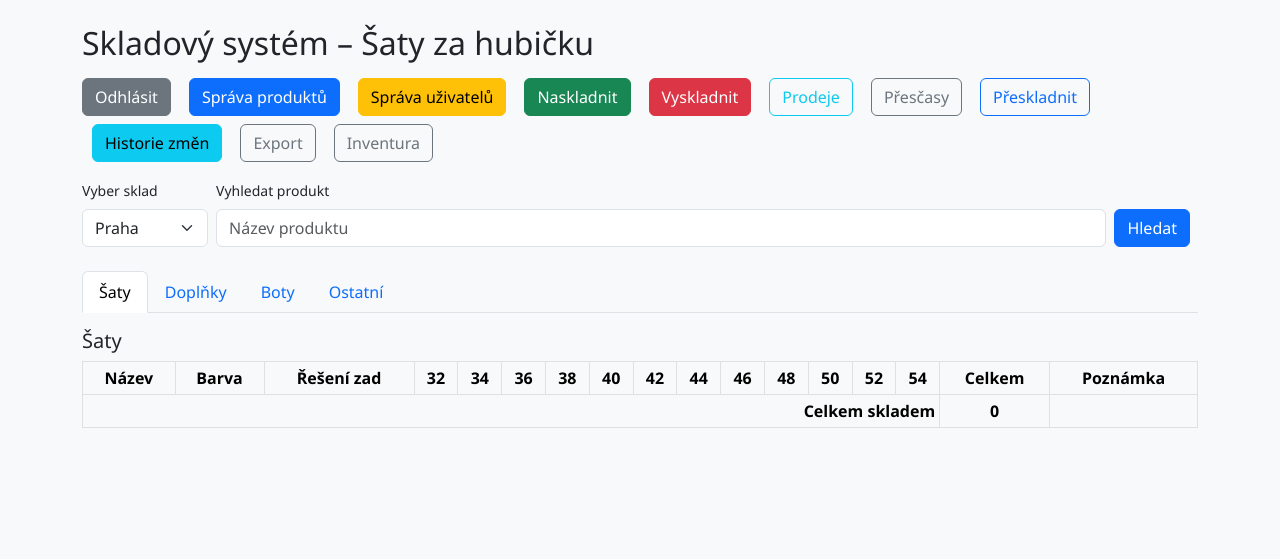
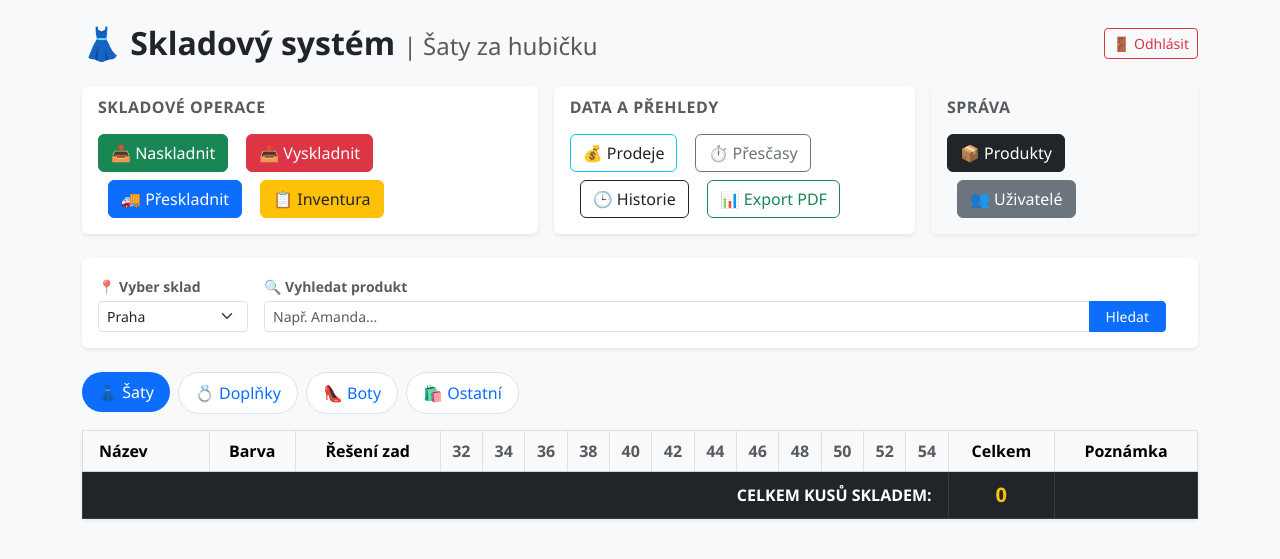
Before and after one commit to PetrHorak01/skladovy-system, a Flask app: page /dashboard in a window 1280 px wide. Shown: the top 559 px of the page. Run offline with Flask 3, Linux system fonts and the light colour scheme; the visitor is signed in with stand-in values (Sample User, id 1); data that the repository does not hold is empty.

Commit message:
fix: odemčeno UI pro roli Max (produkty a výběr skladů)

```diff
--- a/templates/dashboard.html
+++ b/templates/dashboard.html
@@ -1,281 +1,352 @@
+{# templates/dashboard.html #}
 {% extends "base.html" %}
 {% block content %}
-<h2 class="mb-3">Skladový systém – Šaty za hubičku</h2>
 
-{# ===== tlačítka nad dashboardem ===== #}
-<div class="d-flex flex-wrap gap-2 mb-3">
-  <a href="{{ url_for('logout') }}" class="btn btn-secondary flex-shrink-0">Odhlásit</a>
-  {% if current_user.role == 'admin' %}
-    <a href="{{ url_for('produkty') }}" class="btn btn-primary">Správa produktů</a>
-    <a href="{{ url_for('uzivatele') }}" class="btn btn-warning">Správa uživatelů</a>
-  {% endif %}
-  {% if selected_sklad != 'Celkem' or current_user.role == 'admin' %}
-    <a href="{{ url_for('naskladnit', kategorie='saty') }}" class="btn btn-success">Naskladnit</a>
-    <a href="{{ url_for('vyskladnit', kategorie='saty') }}" class="btn btn-danger">Vyskladnit</a>
-    <a href="{{ url_for('prodeje') }}" class="btn btn-outline-info">Prodeje</a>
-    <a href="{{ url_for('prescasy') }}" class="btn btn-outline-secondary">Přesčasy</a>
-    {% if current_user.role == 'admin' or current_user.sklad == 'Pardubice' %}
-      <a href="{{ url_for('preskladnit') }}" class="btn btn-outline-primary">Přeskladnit</a>
+<div class="d-flex justify-content-between align-items-center mb-4 mt-2">
+  <h2 class="mb-0 fw-bold text-dark">👗 Skladový systém <span class="text-muted fs-4 fw-normal">| Šaty za hubičku</span></h2>
+  <a href="{{ url_for('logout') }}" class="btn btn-outline-danger btn-sm">🚪 Odhlásit</a>
+</div>
+
+{# ===== OVLÁDACÍ PANEL (Seskupená tlačítka) ===== #}
+<div class="row g-3 mb-4">
+
+  {# 1. Skladové operace #}
+  {% if selected_sklad != 'Celkem' or current_user.role in ['admin', 'Max'] %}
+  <div class="col-md-12 col-lg-5">
+    <div class="card shadow-sm border-0 h-100">
+      <div class="card-body">
+        <h6 class="card-subtitle text-muted mb-3 text-uppercase fw-bold" style="letter-spacing: 0.5px;">Skladové operace</h6>
+        <div class="d-flex flex-wrap gap-2">
+          <a href="{{ url_for('naskladnit', kategorie='saty') }}" class="btn btn-success">📥 Naskladnit</a>
+          <a href="{{ url_for('vyskladnit', kategorie='saty') }}" class="btn btn-danger">📤 Vyskladnit</a>
+
+          {% if current_user.role in ['admin', 'Max'] or current_user.sklad == 'Pardubice' %}
+            <a href="{{ url_for('preskladnit') }}" class="btn btn-primary">🚚 Přeskladnit</a>
           {% elif transfers_na_ceste %}
-      <a href="{{ url_for('preskladneni_seznam') }}" class="btn btn-outline-primary">
-        Přeskladnit ({{ transfers_na_ceste }})
+            <a href="{{ url_for('preskladneni_seznam') }}" class="btn btn-primary position-relative">
+              🚚 Přeskladnit
+              <span class="position-absolute top-0 start-100 translate-middle badge rounded-pill bg-danger">
+                {{ transfers_na_ceste }}
+              </span>
             </a>
           {% endif %}
-    <a href="{{ url_for('historie') }}" class="btn btn-info">Historie změn</a>
-    <a href="{{ url_for('export_inventory', sklad=selected_sklad) }}" class="btn btn-outline-secondary">Export</a>
-    <a href="{{ url_for('inventura') }}" class="btn btn-outline-secondary">Inventura</a>
+
+          <a href="{{ url_for('inventura') }}" class="btn btn-warning text-dark fw-medium">📋 Inventura</a>
+        </div>
+      </div>
+    </div>
+  </div>
+  {% endif %}
+
+  {# 2. Přehledy a exporty #}
+  <div class="col-md-12 {% if current_user.role in ['admin', 'Max'] %}col-lg-4{% else %}col-lg-7{% endif %}">
+    <div class="card shadow-sm border-0 h-100">
+      <div class="card-body">
+        <h6 class="card-subtitle text-muted mb-3 text-uppercase fw-bold" style="letter-spacing: 0.5px;">Data a přehledy</h6>
+        <div class="d-flex flex-wrap gap-2">
+          <a href="{{ url_for('prodeje') }}" class="btn btn-outline-info text-dark">💰 Prodeje</a>
+          <a href="{{ url_for('prescasy') }}" class="btn btn-outline-secondary">⏱️ Přesčasy</a>
+          <a href="{{ url_for('historie') }}" class="btn btn-outline-dark">🕒 Historie</a>
+          <a href="{{ url_for('export_inventory', sklad=selected_sklad) }}" class="btn btn-outline-success">📊 Export PDF</a>
+        </div>
+      </div>
+    </div>
+  </div>
+
+  {# 3. Správa systému (Pouze Admin a Max) #}
+  {% if current_user.role in ['admin', 'Max'] %}
+  <div class="col-md-12 col-lg-3">
+    <div class="card shadow-sm border-0 bg-light h-100">
+      <div class="card-body">
+        <h6 class="card-subtitle text-muted mb-3 text-uppercase fw-bold" style="letter-spacing: 0.5px;">Správa</h6>
+        <div class="d-flex flex-wrap gap-2">
+          <a href="{{ url_for('produkty') }}" class="btn btn-dark">📦 Produkty</a>
+          {% if current_user.role == 'admin' %}
+            <a href="{{ url_for('uzivatele') }}" class="btn btn-secondary">👥 Uživatelé</a>
+          {% endif %}
+        </div>
+      </div>
+    </div>
+  </div>
   {% endif %}
 </div>
 
-{# ===== filtr a vyhledávání ===== #}
-<form method="get" class="row gx-2 gy-2 align-items-end mb-4">
-  <div class="col-auto">
-    <label for="sklad" class="form-label small">Vyber sklad</label>
-    <select name="sklad" id="sklad" class="form-select" onchange="this.form.submit()">
+{# ===== FILTR A VYHLEDÁVÁNÍ ===== #}
+<div class="card shadow-sm border-0 mb-4 bg-white">
+  <div class="card-body p-3">
+    <form method="get" class="row gx-3 gy-2 align-items-end">
+      <div class="col-12 col-sm-auto">
+        <label for="sklad" class="form-label small text-muted fw-bold mb-1">📍 Vyber sklad</label>
+        <select name="sklad" id="sklad" class="form-select form-select-sm shadow-none" onchange="this.form.submit()" style="min-width: 150px;">
           {% for s in sklady %}
             <option value="{{ s }}" {% if s == selected_sklad %}selected{% endif %}>{{ s }}</option>
           {% endfor %}
         </select>
       </div>
-  <div class="col">
-    <label for="hledat" class="form-label small">Vyhledat produkt</label>
-    <input type="text" name="hledat" id="hledat" class="form-control"
-           placeholder="Název produktu" value="{{ hledat }}">
+      <div class="col-12 col-sm">
+        <label for="hledat" class="form-label small text-muted fw-bold mb-1">🔍 Vyhledat produkt</label>
+        <div class="input-group input-group-sm">
+          <input type="text" name="hledat" id="hledat" class="form-control shadow-none" placeholder="Např. Amanda..." value="{{ hledat }}">
+          <button type="submit" class="btn btn-primary px-3">Hledat</button>
         </div>
-  <div class="col-auto">
-    <button type="submit" class="btn btn-primary">Hledat</button>
       </div>
     </form>
+  </div>
+</div>
 
-{# ===== záložky ===== #}
-<ul class="nav nav-tabs mb-3" id="tabMenu">
-  <li class="nav-item"><a class="nav-link {% if active_tab=='saty' %}active{% endif %}" data-bs-toggle="tab" href="#saty">Šaty</a></li>
-  <li class="nav-item"><a class="nav-link {% if active_tab=='doplnky' %}active{% endif %}" data-bs-toggle="tab" href="#doplnky">Doplňky</a></li>
-  <li class="nav-item"><a class="nav-link {% if active_tab=='boty' %}active{% endif %}" data-bs-toggle="tab" href="#boty">Boty</a></li>
-  <li class="nav-item"><a class="nav-link {% if active_tab=='ostatni' %}active{% endif %}" data-bs-toggle="tab" href="#ostatni">Ostatní</a></li>
+{# ===== ZÁLOŽKY (Tabs) ===== #}
+<ul class="nav nav-pills mb-3 gap-2" id="tabMenu">
+  <li class="nav-item">
+    <a class="nav-link rounded-pill {% if active_tab=='saty' %}active{% else %}bg-white border{% endif %}" data-bs-toggle="tab" href="#saty">👗 Šaty</a>
+  </li>
+  <li class="nav-item">
+    <a class="nav-link rounded-pill {% if active_tab=='doplnky' %}active{% else %}bg-white border{% endif %}" data-bs-toggle="tab" href="#doplnky">💍 Doplňky</a>
+  </li>
+  <li class="nav-item">
+    <a class="nav-link rounded-pill {% if active_tab=='boty' %}active{% else %}bg-white border{% endif %}" data-bs-toggle="tab" href="#boty">👠 Boty</a>
+  </li>
+  <li class="nav-item">
+    <a class="nav-link rounded-pill {% if active_tab=='ostatni' %}active{% else %}bg-white border{% endif %}" data-bs-toggle="tab" href="#ostatni">🛍️ Ostatní</a>
+  </li>
 </ul>
 
 <div class="tab-content">
 
   {# --- ŠATY --- #}
   <div class="tab-pane fade {% if active_tab=='saty' %}show active{% endif %}" id="saty">
-    <h4 class="h5">Šaty</h4>
-    <div class="table-responsive mb-4" style="max-height: 70vh; overflow-y: auto;">
-      <table class="table table-bordered table-sm text-center align-middle mb-0">
-        <thead class="table-light sticky-top">
+    <div class="card shadow-sm border-0">
+      <div class="card-body p-0">
+        <div class="table-responsive" style="max-height: 70vh; overflow-y: auto;">
+          <table class="table table-hover table-bordered table-sm text-center align-middle mb-0 m-0">
+            <thead class="table-light sticky-top shadow-sm">
               <tr>
-            <th>Název</th><th>Barva</th><th>Řešení zad</th>
-            {% for v in velikosti_saty %}<th>{{ v }}</th>{% endfor %}
-            <th>Celkem</th>
-            <th>Poznámka</th>
+                <th class="py-2 text-start px-3">Název</th><th class="py-2">Barva</th><th class="py-2">Řešení zad</th>
+                {% for v in velikosti_saty %}<th class="py-2 text-muted">{{ v }}</th>{% endfor %}
+                <th class="py-2 bg-light">Celkem</th>
+                <th class="py-2">Poznámka</th>
               </tr>
             </thead>
             <tbody>
               {% for p in tabulka_saty %}
                 <tr>
-              <td>{{ p.name }}</td>
+                  <td class="text-start px-3 fw-medium">{{ p.name }}</td>
                   <td>{{ p.color or '-' }}</td>
-              <td>{{ p.back_solution or '-' }}</td>
+                  <td><small class="text-muted">{{ p.back_solution or '-' }}</small></td>
                   {% for v in velikosti_saty %}
                     {% set count = p.sizes.get(v) %}
-                <td
-                  {% if count == 1 %}class="bg-success-subtle"
-                  {% elif count and count > 1 %}class="bg-success"{% endif %}>
+                    <td class="{% if count == 1 %}bg-success-subtle fw-bold{% elif count and count > 1 %}bg-success text-white fw-bold{% endif %}">
                       {{ count or '' }}
                     </td>
                   {% endfor %}
-              <td class="fw-bold">{{ p.sizes.values() | sum }}</td>
+                  <td class="bg-light">
+                    <span class="badge {% if p.sizes.values()|sum > 0 %}bg-primary{% else %}bg-secondary text-opacity-50{% endif %} rounded-pill fs-6">
+                      {{ p.sizes.values() | sum }}
+                    </span>
+                  </td>
                   <td>
                     {% set key = (p.id, None, selected_sklad) %}
                     {% if key in stocks and stocks[key].note %}
-                  <button type="button" class="btn btn-sm btn-outline-primary"
+                      <button type="button" class="btn btn-sm btn-outline-primary rounded-pill px-3"
                               data-bs-toggle="modal" data-bs-target="#noteModal{{ p.id }}_none"
                               data-tab="saty">📝 Upravit</button>
                     {% else %}
-                  <button type="button" class="btn btn-sm btn-outline-secondary"
+                      <button type="button" class="btn btn-sm btn-light border rounded-pill text-muted px-3"
                               data-bs-toggle="modal" data-bs-target="#noteModal{{ p.id }}_none"
-                          data-tab="saty">Přidat</button>
+                              data-tab="saty">+ Přidat</button>
                     {% endif %}
                   </td>
                 </tr>
               {% endfor %}
             </tbody>
-        <tfoot>
-            <tr class="table-light fw-bold">
-                <td colspan="{{ 3 + velikosti_saty|length }}" class="text-end">Celkem skladem</td>
-                <td>{{ saty_grand_total }}</td>
+            <tfoot class="sticky-bottom">
+                <tr class="table-dark fw-bold">
+                    <td colspan="{{ 3 + velikosti_saty|length }}" class="text-end py-2 px-3">CELKEM KUSŮ SKLADEM:</td>
+                    <td class="py-2 fs-5 text-warning">{{ saty_grand_total }}</td>
                     <td></td>
                 </tr>
             </tfoot>
           </table>
         </div>
       </div>
+    </div>
+  </div>
 
   {# --- DOPLŇKY --- #}
   <div class="tab-pane fade {% if active_tab=='doplnky' %}show active{% endif %}" id="doplnky">
-    <h4 class="h5">Doplňky</h4>
-    <div class="table-responsive mb-4" style="max-height: 70vh; overflow-y: auto;">
-      <table class="table table-bordered table-sm text-center align-middle mb-0">
-        <thead class="table-light sticky-top">
-          <tr><th>Název</th><th>Barva</th><th>Množství</th><th>Poznámka</th></tr>
+    <div class="card shadow-sm border-0">
+      <div class="card-body p-0">
+        <div class="table-responsive" style="max-height: 70vh; overflow-y: auto;">
+          <table class="table table-hover table-bordered table-sm text-center align-middle mb-0">
+            <thead class="table-light sticky-top shadow-sm">
+              <tr><th class="py-2 text-start px-3">Název</th><th class="py-2">Barva</th><th class="py-2 bg-light">Množství</th><th class="py-2">Poznámka</th></tr>
             </thead>
             <tbody>
               {% for p in tabulka_doplnky %}
                 <tr>
-              <td>{{ p.name }}</td>
+                  <td class="text-start px-3 fw-medium">{{ p.name }}</td>
                   <td>{{ p.color or '-' }}</td>
                   {% set count = p.sizes.get(0) %}
-              <td
-                {% if count == 1 %}class="bg-success-subtle"
-                {% elif count and count > 1 %}class="bg-success"{% endif %}>
-                {{ count or '' }}
+                  <td class="bg-light">
+                     <span class="badge {% if count and count > 0 %}bg-primary{% else %}bg-secondary text-opacity-50{% endif %} rounded-pill fs-6">
+                      {{ count or '0' }}
+                    </span>
                   </td>
                   <td>
                     {% set key = (p.id, None, selected_sklad) %}
                     {% if key in stocks and stocks[key].note %}
-                  <button type="button" class="btn btn-sm btn-outline-primary"
+                      <button type="button" class="btn btn-sm btn-outline-primary rounded-pill px-3"
                               data-bs-toggle="modal" data-bs-target="#noteModal{{ p.id }}_none"
                               data-tab="doplnky">📝 Upravit</button>
                     {% else %}
-                  <button type="button" class="btn btn-sm btn-outline-secondary"
+                      <button type="button" class="btn btn-sm btn-light border rounded-pill text-muted px-3"
                               data-bs-toggle="modal" data-bs-target="#noteModal{{ p.id }}_none"
-                          data-tab="doplnky">Přidat</button>
+                              data-tab="doplnky">+ Přidat</button>
                     {% endif %}
                   </td>
                 </tr>
               {% endfor %}
             </tbody>
-        <tfoot>
-            <tr class="table-light fw-bold">
-                <td colspan="2" class="text-end">Celkem skladem</td>
-                <td>{{ doplnky_grand_total }}</td>
+            <tfoot class="sticky-bottom">
+                <tr class="table-dark fw-bold">
+                    <td colspan="2" class="text-end py-2 px-3">CELKEM KUSŮ SKLADEM:</td>
+                    <td class="py-2 fs-5 text-warning">{{ doplnky_grand_total }}</td>
                     <td></td>
                 </tr>
             </tfoot>
           </table>
         </div>
       </div>
+    </div>
+  </div>
 
   {# --- BOTY --- #}
   <div class="tab-pane fade {% if active_tab=='boty' %}show active{% endif %}" id="boty">
-    <h4 class="h5">Boty</h4>
-    <div class="table-responsive mb-4" style="max-height: 70vh; overflow-y: auto;">
-      <table class="table table-bordered table-sm text-center align-middle mb-0">
-        <thead class="table-light sticky-top">
+    <div class="card shadow-sm border-0">
+      <div class="card-body p-0">
+        <div class="table-responsive" style="max-height: 70vh; overflow-y: auto;">
+          <table class="table table-hover table-bordered table-sm text-center align-middle mb-0">
+            <thead class="table-light sticky-top shadow-sm">
               <tr>
-            <th>Název</th>
-            {% for v in velikosti_boty %}<th>{{ v }}</th>{% endfor %}
-            <th>Celkem</th>
-            <th>Poznámka</th>
+                <th class="py-2 text-start px-3">Název</th>
+                {% for v in velikosti_boty %}<th class="py-2 text-muted">{{ v }}</th>{% endfor %}
+                <th class="py-2 bg-light">Celkem</th>
+                <th class="py-2">Poznámka</th>
               </tr>
             </thead>
             <tbody>
               {% for p in tabulka_boty %}
                 <tr>
-              <td>{{ p.name }}</td>
+                  <td class="text-start px-3 fw-medium">{{ p.name }}</td>
                   {% for v in velikosti_boty %}
                     {% set count = p.sizes.get(v) %}
-                <td
-                  {% if count == 1 %}class="bg-success-subtle"
-                  {% elif count and count > 1 %}class="bg-success"{% endif %}>
+                    <td class="{% if count == 1 %}bg-success-subtle fw-bold{% elif count and count > 1 %}bg-success text-white fw-bold{% endif %}">
                       {{ count or '' }}
                     </td>
                   {% endfor %}
-              <td class="fw-bold">{{ p.sizes.values() | sum }}</td>
+                  <td class="bg-light">
+                    <span class="badge {% if p.sizes.values()|sum > 0 %}bg-primary{% else %}bg-secondary text-opacity-50{% endif %} rounded-pill fs-6">
+                      {{ p.sizes.values() | sum }}
+                    </span>
+                  </td>
                   <td>
                     {% set key = (p.id, None, selected_sklad) %}
                     {% if key in stocks and stocks[key].note %}
-                  <button type="button" class="btn btn-sm btn-outline-primary"
+                      <button type="button" class="btn btn-sm btn-outline-primary rounded-pill px-3"
                               data-bs-toggle="modal" data-bs-target="#noteModal{{ p.id }}_none"
                               data-tab="boty">📝 Upravit</button>
                     {% else %}
-                  <button type="button" class="btn btn-sm btn-outline-secondary"
+                      <button type="button" class="btn btn-sm btn-light border rounded-pill text-muted px-3"
                               data-bs-toggle="modal" data-bs-target="#noteModal{{ p.id }}_none"
-                          data-tab="boty">Přidat</button>
+                              data-tab="boty">+ Přidat</button>
                     {% endif %}
                   </td>
                 </tr>
               {% endfor %}
             </tbody>
-        <tfoot>
-            <tr class="table-light fw-bold">
-                <td colspan="{{ 1 + velikosti_boty|length }}" class="text-end">Celkem skladem</td>
-                <td>{{ boty_grand_total }}</td>
+            <tfoot class="sticky-bottom">
+                <tr class="table-dark fw-bold">
+                    <td colspan="{{ 1 + velikosti_boty|length }}" class="text-end py-2 px-3">CELKEM KUSŮ SKLADEM:</td>
+                    <td class="py-2 fs-5 text-warning">{{ boty_grand_total }}</td>
                     <td></td>
                 </tr>
             </tfoot>
           </table>
         </div>
       </div>
+    </div>
+  </div>
 
   {# --- OSTATNÍ --- #}
   <div class="tab-pane fade {% if active_tab=='ostatni' %}show active{% endif %}" id="ostatni">
-    <h4 class="h5">Ostatní</h4>
-    <div class="table-responsive mb-4" style="max-height: 70vh; overflow-y: auto;">
-      <table class="table table-bordered table-sm text-center align-middle mb-0">
-        <thead class="table-light sticky-top">
-          <tr><th>Název</th><th>Množství</th><th>Poznámka</th></tr>
+    <div class="card shadow-sm border-0">
+      <div class="card-body p-0">
+        <div class="table-responsive" style="max-height: 70vh; overflow-y: auto;">
+          <table class="table table-hover table-bordered table-sm text-center align-middle mb-0">
+            <thead class="table-light sticky-top shadow-sm">
+              <tr><th class="py-2 text-start px-3">Název</th><th class="py-2 bg-light">Množství</th><th class="py-2">Poznámka</th></tr>
             </thead>
             <tbody>
               {% for p in tabulka_ostatni %}
                 <tr>
-              <td>{{ p.name }}</td>
+                  <td class="text-start px-3 fw-medium">{{ p.name }}</td>
                   {% set count = p.sizes.get(0) %}
-              <td
-                {% if count == 1 %}class="bg-success-subtle"
-                {% elif count and count > 1 %}class="bg-success"{% endif %}>
-                {{ count or '' }}
+                  <td class="bg-light">
+                     <span class="badge {% if count and count > 0 %}bg-primary{% else %}bg-secondary text-opacity-50{% endif %} rounded-pill fs-6">
+                      {{ count or '0' }}
+                    </span>
                   </td>
                   <td>
                     {% set key = (p.id, None, selected_sklad) %}
                     {% if key in stocks and stocks[key].note %}
-                  <button type="button" class="btn btn-sm btn-outline-primary"
+                      <button type="button" class="btn btn-sm btn-outline-primary rounded-pill px-3"
                               data-bs-toggle="modal" data-bs-target="#noteModal{{ p.id }}_none"
                               data-tab="ostatni">📝 Upravit</button>
                     {% else %}
-                  <button type="button" class="btn btn-sm btn-outline-secondary"
+                      <button type="button" class="btn btn-sm btn-light border rounded-pill text-muted px-3"
                               data-bs-toggle="modal" data-bs-target="#noteModal{{ p.id }}_none"
-                          data-tab="ostatni">Přidat</button>
+                              data-tab="ostatni">+ Přidat</button>
                     {% endif %}
                   </td>
                 </tr>
               {% endfor %}
             </tbody>
-        <tfoot>
-            <tr class="table-light fw-bold">
-                <td class="text-end">Celkem skladem</td>
-                <td>{{ ostatni_grand_total }}</td>
+            <tfoot class="sticky-bottom">
+                <tr class="table-dark fw-bold">
+                    <td class="text-end py-2 px-3">CELKEM KUSŮ SKLADEM:</td>
+                    <td class="py-2 fs-5 text-warning">{{ ostatni_grand_total }}</td>
                     <td></td>
                 </tr>
             </tfoot>
           </table>
         </div>
       </div>
+    </div>
+  </div>
 
 </div>
 
-{# Modal s poznámkami – ZMĚNA ZDE #}
-{# Generujeme modální okno pouze pro poznámky k celému produktu (kde size je None) #}
+{# Modal s poznámkami #}
 {% for (pid, size, sklad), st in stocks.items() if size is none %}
   <div class="modal fade" id="noteModal{{ pid }}_none" tabindex="-1">
-    <div class="modal-dialog"><div class="modal-content">
-      <form method="POST"
-            action="{{ url_for('poznamka', product_id=pid, sklad=sklad) }}">
+    <div class="modal-dialog modal-dialog-centered">
+      <div class="modal-content border-0 shadow">
+        <form method="POST" action="{{ url_for('poznamka', product_id=pid, sklad=sklad) }}">
           <input type="hidden" name="size" value="">
-        <input type="hidden" name="tab"   value="{{ active_tab }}">
-        <div class="modal-header">
-          <h5 class="modal-title">Poznámka – {{ st.product.name }}</h5>
-          <button type="button" class="btn-close" data-bs-dismiss="modal"></button>
+          <input type="hidden" name="tab" value="{{ active_tab }}">
+          <div class="modal-header bg-light border-bottom-0">
+            <h5 class="modal-title fw-bold">📝 Poznámka – {{ st.product.name }}</h5>
+            <button type="button" class="btn-close shadow-none" data-bs-dismiss="modal"></button>
           </div>
           <div class="modal-body">
-          <textarea name="note" class="form-control" rows="4">{{ st.note or '' }}</textarea>
+            <textarea name="note" class="form-control shadow-none border-secondary-subtle" rows="4" placeholder="Zadejte poznámku k tomuto produktu...">{{ st.note or '' }}</textarea>
           </div>
-        <div class="modal-footer">
-          <button type="submit" class="btn btn-primary">Uložit</button>
-          <button type="button" class="btn btn-secondary" data-bs-dismiss="modal">Zavřít</button>
+          <div class="modal-footer border-top-0 bg-light">
+            <button type="button" class="btn btn-outline-secondary rounded-pill px-4" data-bs-dismiss="modal">Zrušit</button>
+            <button type="submit" class="btn btn-primary rounded-pill px-4">💾 Uložit poznámku</button>
           </div>
         </form>
-    </div></div>
+      </div>
+    </div>
   </div>
 {% endfor %}
 
--- a/templates/naskladnit.html
+++ b/templates/naskladnit.html
@@ -28,7 +28,7 @@
   <input type="hidden" name="kategorie" value="{{ vybrana_kategorie }}">
 
   {# SKLAD – admin může volit #}
-  {% if current_user.role == 'admin' %}
+  {% if current_user.role in ['admin', 'Max'] %}
     <div class="mb-3">
       {{ form.sklad.label(class="form-label") }}
       {{ form.sklad(class="form-select") }}
--- a/templates/vyskladnit.html
+++ b/templates/vyskladnit.html
@@ -27,7 +27,7 @@
   {{ form.hidden_tag() }}
   <input type="hidden" name="kategorie" value="{{ vybrana_kategorie }}">
 
-  {% if current_user.role == 'admin' %}
+  {% if current_user.role in ['admin', 'Max'] %}
     <div class="mb-3">
       {{ form.sklad.label(class="form-label") }}
       {{ form.sklad(class="form-select") }}
```
Lines whose indentation alone changed are shown as unchanged.
